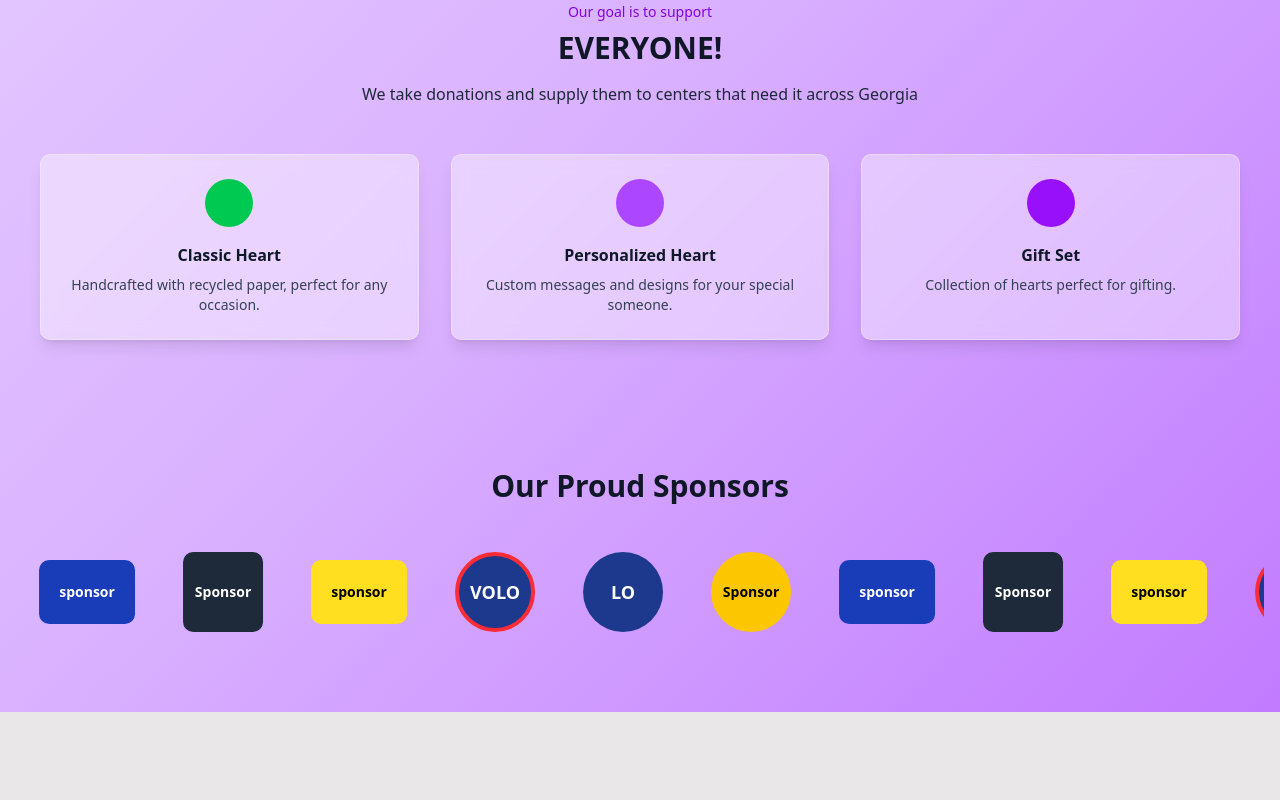
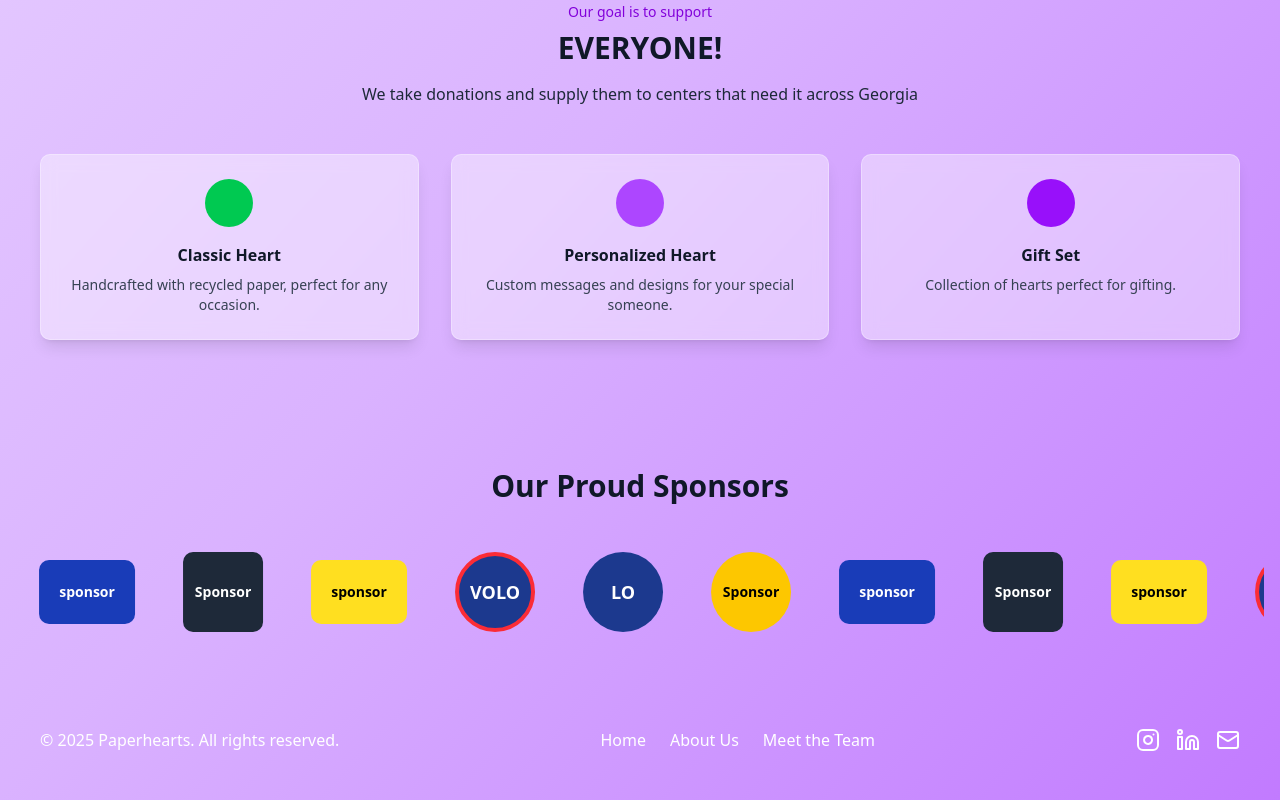
Before and after one commit to akkified/paperhearts, a Next.js app: page / in a window 1280 px wide. Shown: the part 601-1401 px from the top of the page. Before the commit the page ends 1313 px from the top, so only its background shows below. Built offline with nearby package versions, Linux system fonts and the light colour scheme; no server answers.

Commit message:
added contact methods

```diff
--- a/app/layout.tsx
+++ b/app/layout.tsx
@@ -1,34 +1,84 @@
-import type React from "react"
-import { Geist, Geist_Mono } from "next/font/google"
-import "./globals.css"
-import NavBar from "./NavBar"
-import { SessionProvider } from "next-auth/react"
+import type React from "react";
+import { Geist, Geist_Mono } from "next/font/google";
+import "./globals.css";
+import NavBar from "./NavBar";
+import { SessionProvider } from "next-auth/react";
+import { Instagram, Linkedin, Mail } from "lucide-react"; // Import Mail icon
 
 const geistSans = Geist({
   variable: "--font-geist-sans",
   subsets: ["latin"],
-})
+});
 
 const geistMono = Geist_Mono({
   variable: "--font-geist-mono",
   subsets: ["latin"],
-})
+});
 
 export default function RootLayout({
   children,
 }: Readonly<{
-  children: React.ReactNode
+  children: React.ReactNode;
 }>) {
   return (
     <html lang="en" data-theme="garden" className="m-0 p-0">
       <body
-        className={`${geistSans.variable} ${geistMono.variable} antialiased m-0 p-0 bg-gradient-to-br from-purple-200 via-purple-300 to-purple-400`}
+        className={`${geistSans.variable} ${geistMono.variable} antialiased m-0 p-0 bg-gradient-to-br from-purple-200 via-purple-300 to-purple-400 flex flex-col min-h-screen`}
       >
         <SessionProvider>
           <NavBar />
-          <main className="m-0 p-0">{children}</main>
+          <main className="flex-grow m-0 p-0">{children}</main> {/* flex-grow makes main take available space */}
+
+          {/* Footer Section */}
+          <footer className="bg-transparent text-white py-8 px-6 mt-auto">
+            <div className="container mx-auto flex flex-col md:flex-row justify-between items-center">
+              {/* Copyright */}
+              <div className="text-center md:text-left mb-4 md:mb-0">
+                <p>&copy; {new Date().getFullYear()} Paperhearts. All rights reserved.</p>
+              </div>
+
+              {/* Navigation Links */}
+              <div className="flex flex-wrap justify-center md:justify-start gap-x-6 gap-y-2 mb-4 md:mb-0">
+                <a href="/" className="hover:text-purple-300 transition-colors duration-200">Home</a>
+                <a href="/about" className="hover:text-purple-300 transition-colors duration-200">About Us</a>
+                <a href="/team" className="hover:text-purple-300 transition-colors duration-200">Meet the Team</a>
+                {/*<a href="/privacy" className="hover:text-purple-300 transition-colors duration-200">Privacy Policy</a>*/}
+              </div>
+
+              {/* Social Media Links */}
+              <div className="flex space-x-4">
+                <a
+                  href="https://www.instagram.com/paperheartsstudentled/"
+                  target="_blank"
+                  rel="noopener noreferrer"
+                  aria-label="Instagram"
+                  className="hover:text-purple-300 transition-colors duration-200"
+                >
+                  <Instagram size={24} />
+                </a>
+                <a
+                  href="https://www.linkedin.com/company/paperhearts-inc/"
+                  target="_blank"
+                  rel="noopener noreferrer"
+                  aria-label="LinkedIn"
+                  className="hover:text-purple-300 transition-colors duration-200"
+                >
+                  <Linkedin size={24} />
+                </a>
+                {/* Email Button */}
+                <a
+                  href="mailto:akki.akella@gmail.com"
+                  target="_blank"
+                  aria-label="Email Us"
+                  className="hover:text-purple-300 transition-colors duration-200"
+                >
+                  <Mail size={24} />
+                </a>
+              </div>
+            </div>
+          </footer>
         </SessionProvider>
       </body>
     </html>
-  )
+  );
 }
```
